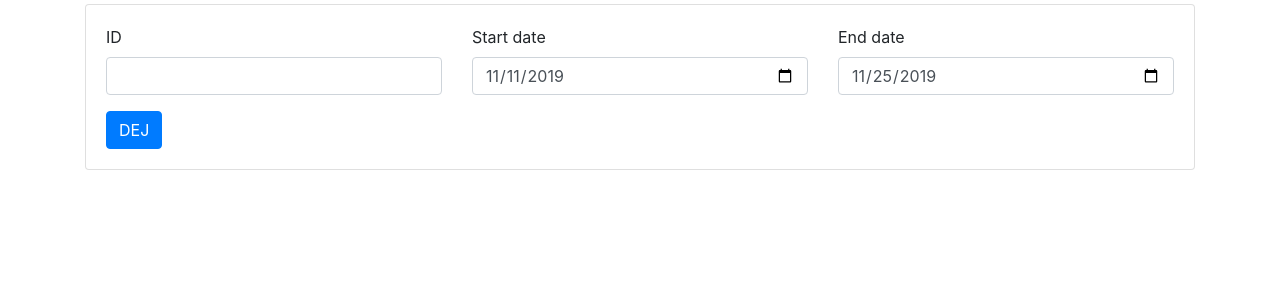
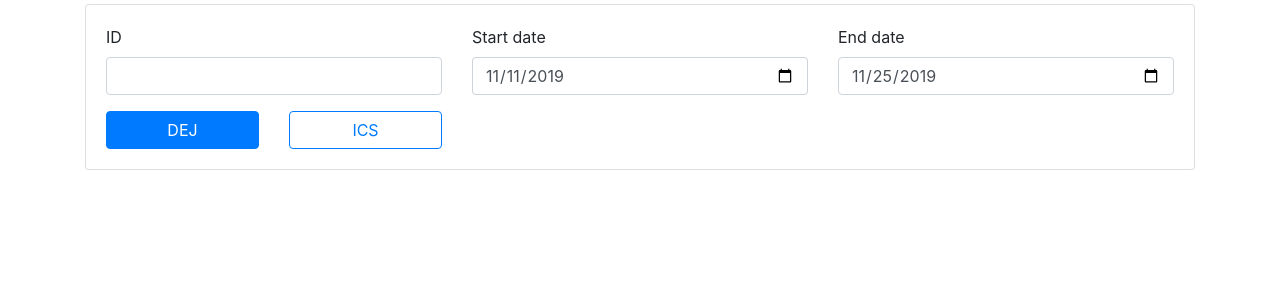
Before and after one commit to patbojdol/schedule-website, a Flask app: page / in a window 1280 px wide. Shown: the part 40-340 px from the top of the page. Run offline with Flask 2, Linux system fonts and the light colour scheme; some libraries are stand-ins or nearby versions.

Commit message:
add ics download and form styling

```diff
--- a/main.py
+++ b/main.py
@@ -1,5 +1,5 @@
 #!/usr/bin/env python3.7
-from flask import Flask, render_template, request
+from flask import Flask, render_template, request, Response
 from ue_schedule import Schedule
 from datetime import datetime, timedelta, date
 
@@ -33,5 +33,21 @@ def schedule():
     return render_template('schedule.html', schedule=schedule.nested_events, today=today)
 
 
+@app.route('/schedule.ics')
+def schedule_ics():
+    schedule_id = request.args.get('schedule-id')
+
+    start = datetime.strptime(request.args.get('start-date'), '%Y-%m-%d')
+    end = datetime.strptime(request.args.get('end-date'), '%Y-%m-%d')
+
+    schedule = Schedule(
+        schedule_id,
+        start.strftime('%Y-%m-%d'),
+        end.strftime('%Y-%m-%d')
+    )
+
+    return Response(schedule.to_ical(), mimetype='text/calendar')
+
+
 if __name__ == '__main__':
     app.run(host='0.0.0.0', debug=True)
--- a/templates/main.html
+++ b/templates/main.html
@@ -28,7 +28,16 @@
                         </div>
                     </div>
                 </div>
-                <button type='submit' class='btn btn-primary'>DEJ</button>
+                <div class='row'>
+                    <div class='col-6 col-md-2'>
+                        <button type='submit' class='btn btn-primary btn-block'>DEJ</button>
+                    </div>
+                    <div class='col-6 col-md-2'>
+                        <button type='submit' formaction='schedule.ics'
+                            class='btn btn-outline-primary btn-block'>ICS</button>
+                    </div>
+                </div>
+
             </form>
         </div>
     </div>
```
